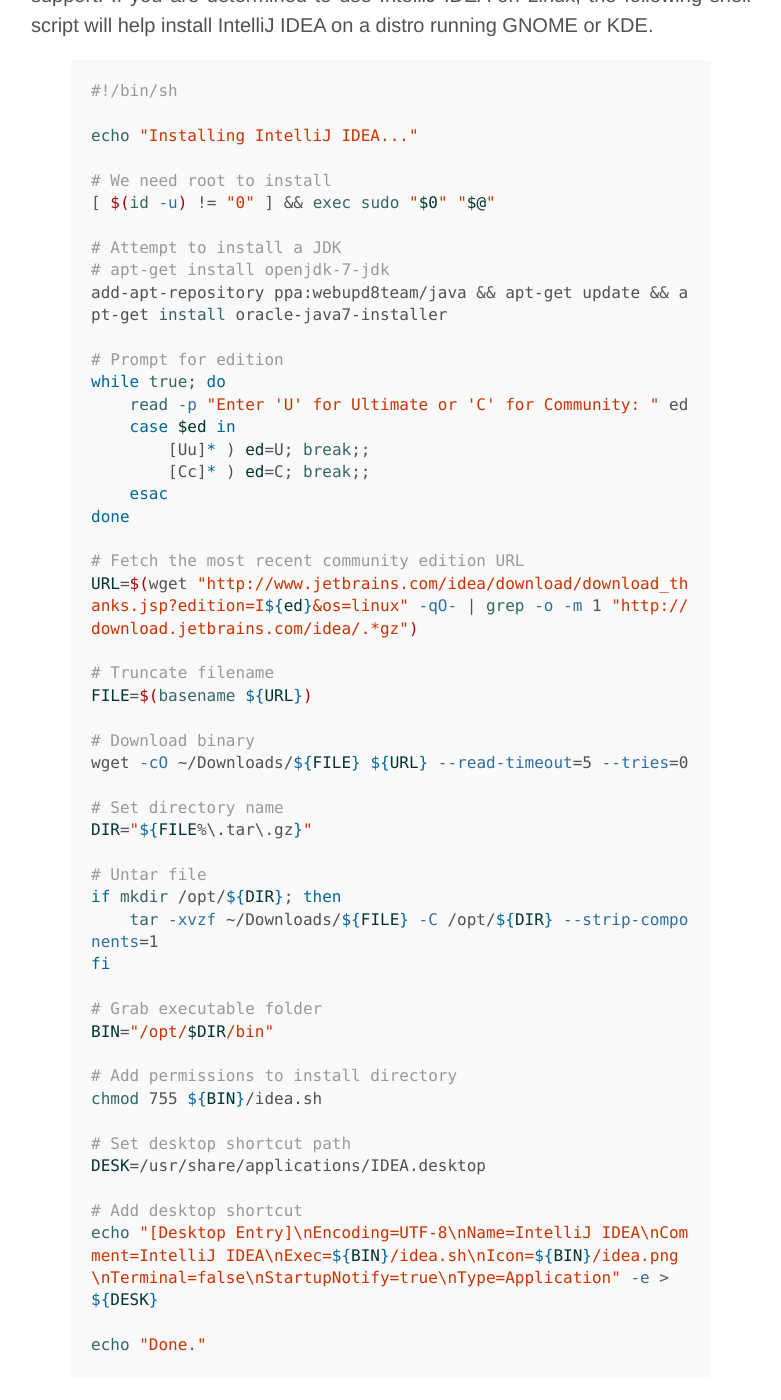
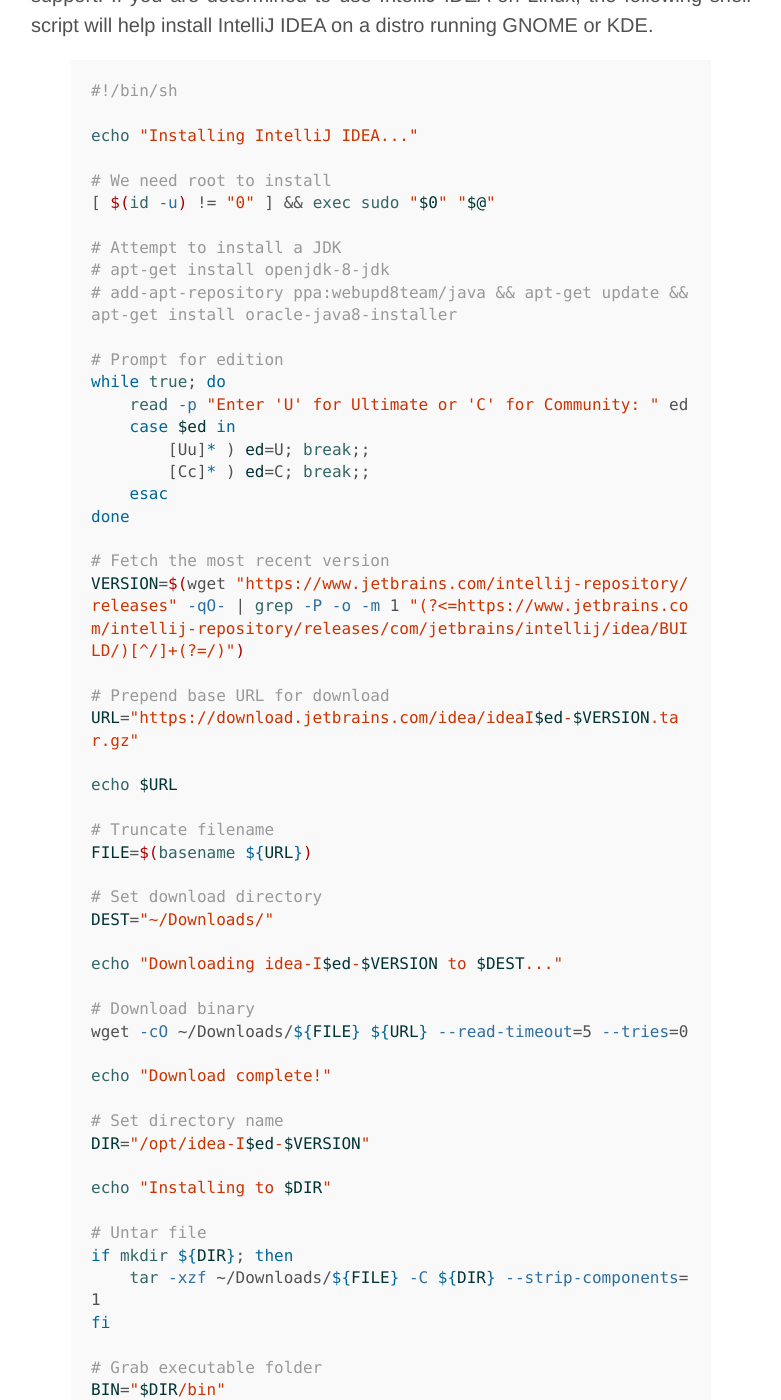
Before and after one commit to breandan/breandan.github.io, a Jekyll site: the page built from _posts/2014-08-18-shell-script.md, in a window 1280 px wide and 1400 px high, scrolled down 511 px. Shown: the whole window, without its empty margins (249-1030 px from the left). Built offline with Jekyll 4.4.1, drawn with Linux system fonts in a browser that asks for light colours; nearby versions of some CDN libraries.

Commit message:
Update script to use more reliable URL sources

```diff
--- a/_posts/2014-08-18-shell-script.md
+++ b/_posts/2014-08-18-shell-script.md
@@ -16,8 +16,8 @@
 [ $(id -u) != "0" ] && exec sudo "$0" "$@"
 
 # Attempt to install a JDK
-# apt-get install openjdk-7-jdk
-add-apt-repository ppa:webupd8team/java && apt-get update && apt-get install oracle-java7-installer
+# apt-get install openjdk-8-jdk
+# add-apt-repository ppa:webupd8team/java && apt-get update && apt-get install oracle-java8-installer
 
 # Prompt for edition
 while true; do
@@ -28,28 +28,42 @@
     esac
 done
 
-# Fetch the most recent community edition URL
-URL=$(wget "http://www.jetbrains.com/idea/download/download_thanks.jsp?edition=I${ed}&os=linux" -qO- | grep -o -m 1 "http://download.jetbrains.com/idea/.*gz")
+# Fetch the most recent version
+VERSION=$(wget "https://www.jetbrains.com/intellij-repository/releases" -qO- | grep -P -o -m 1 "(?<=https://www.jetbrains.com/intellij-repository/releases/com/jetbrains/intellij/idea/BUILD/)[^/]+(?=/)")
+
+# Prepend base URL for download
+URL="https://download.jetbrains.com/idea/ideaI$ed-$VERSION.tar.gz"
+
+echo $URL
 
 # Truncate filename
 FILE=$(basename ${URL})
 
+# Set download directory
+DEST="~/Downloads/"
+
+echo "Downloading idea-I$ed-$VERSION to $DEST..."
+
 # Download binary
 wget -cO ~/Downloads/${FILE} ${URL} --read-timeout=5 --tries=0
 
+echo "Download complete!"
+
 # Set directory name
-DIR="${FILE%\.tar\.gz}"
+DIR="/opt/idea-I$ed-$VERSION"
+
+echo "Installing to $DIR"
 
 # Untar file
-if mkdir /opt/${DIR}; then
-    tar -xvzf ~/Downloads/${FILE} -C /opt/${DIR} --strip-components=1
+if mkdir ${DIR}; then
+    tar -xzf ~/Downloads/${FILE} -C ${DIR} --strip-components=1
 fi
 
 # Grab executable folder
-BIN="/opt/$DIR/bin"
+BIN="$DIR/bin"
 
 # Add permissions to install directory
-chmod 755 ${BIN}/idea.sh
+chmod -R +rwx ${DIR} --silent
 
 # Set desktop shortcut path
 DESK=/usr/share/applications/IDEA.desktop
```
